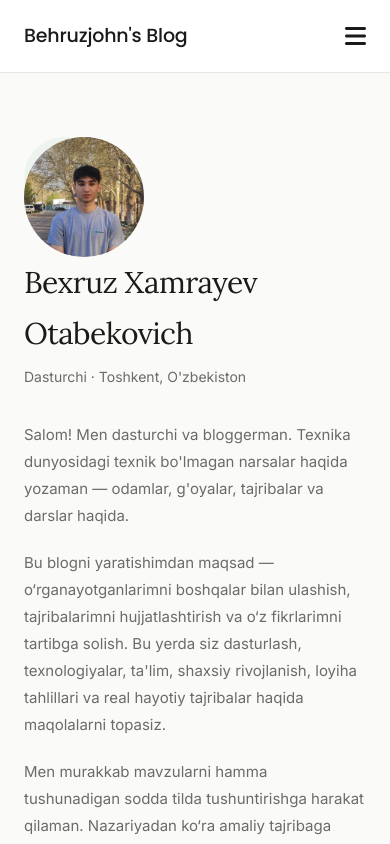
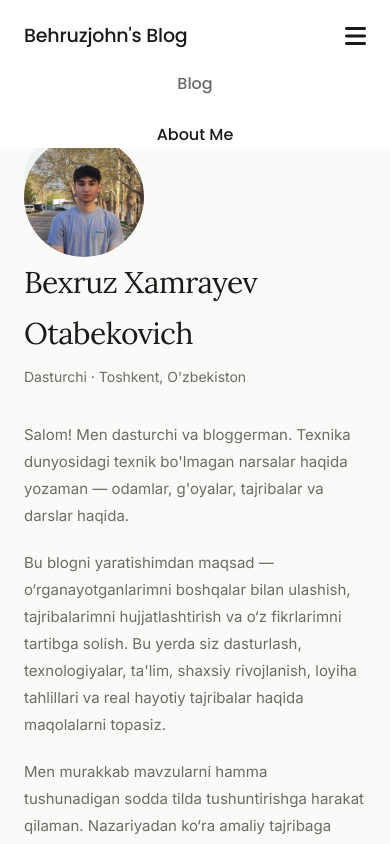
Before and after one commit to behruzxamrayev/behruzxamrayev.github.io, a plain HTML site: page about.html in a window 390 px wide. Both pictures are taken after a click on the icon 355 px from the left and 36 px from the top of the page. Shown: the top 844 px of the page. Drawn offline with Linux system fonts and the light colour scheme.

Commit message:
Update about.html

```diff
--- a/about.html
+++ b/about.html
@@ -71,6 +71,10 @@
       </div>
     </div>
   </footer>
-
+<script>
+document.getElementById('menu-btn').addEventListener('click', function() {
+  document.querySelector('nav').classList.toggle('active');
+});
+</script>
 </body>
 </html>
```
